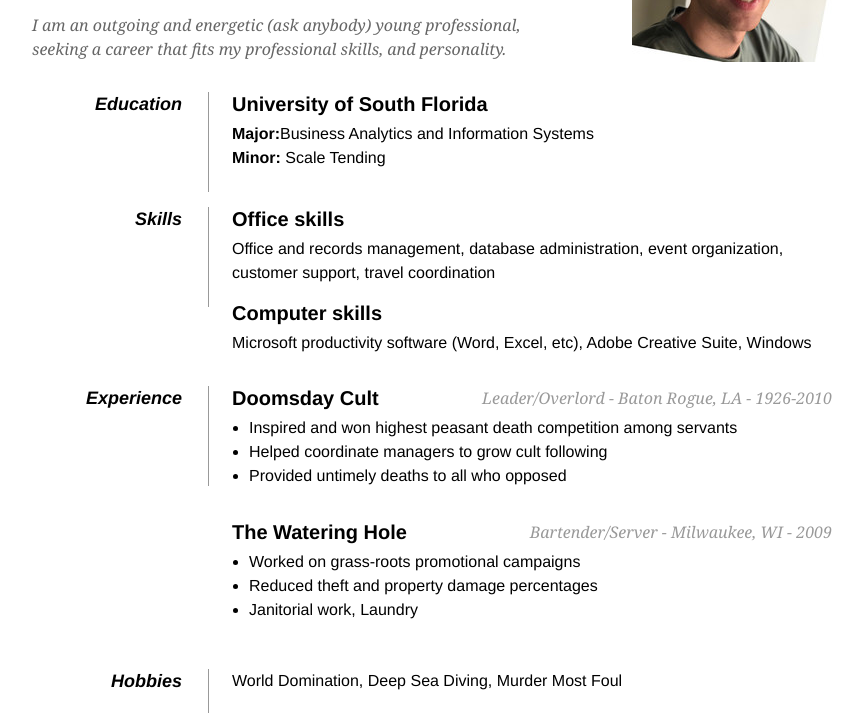
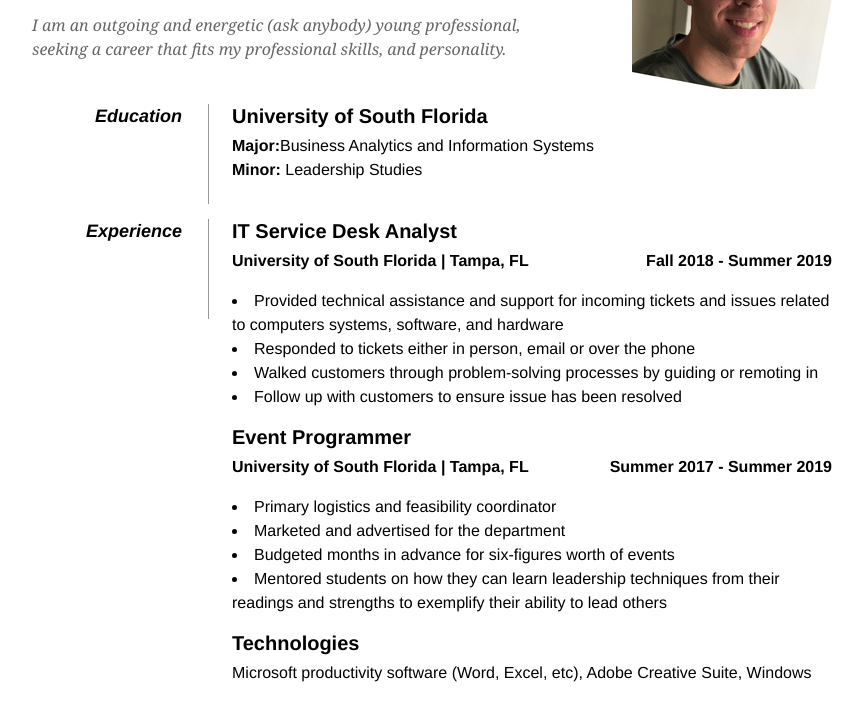
Before and after one commit to jcc03/carroll-joseph, a plain HTML site: page index.html in a window 1280 px wide. Shown: the part 148-861 px from the top of the page, without its empty margins (208-1071 px from the left). Drawn offline with Linux system fonts and the light colour scheme.

Commit message:
4hird commit

```diff
--- a/index.html
+++ b/index.html
@@ -13,7 +13,7 @@
         body { font: 16px Helvetica, Sans-Serif; line-height: 24px; background: url(images/noise.jpg); }
         .clear { clear: both; }
         #page-wrap { width: 800px; margin: 40px auto 60px; }
-        #pic { float: right; margin: -30px 0 0 0; }
+        #pic { float: right; margin: -3px 0 0 0; }
         h1 { margin: 0 0 16px 0; padding: 0 0 16px 0; font-size: 42px; font-weight: bold; letter-spacing: -2px; border-bottom: 1px solid #999; }
         h2 { font-size: 20px; margin: 0 0 6px 0; position: relative; }
         h2 span { position: absolute; bottom: 0; right: 0; font-style: italic; font-family: Georgia, Serif; font-size: 16px; color: #999; font-weight: normal; }
@@ -63,48 +63,56 @@
             <dd>
                 <h2>University of South Florida</h2>
                 <p><strong>Major:</strong>Business Analytics and Information Systems<br />
-                   <strong>Minor:</strong> Scale Tending</p>
-            </dd>
-
-            <dd class="clear"></dd>
-
-            <dt>Skills</dt>
-            <dd>
-                <h2>Office skills</h2>
-                <p>Office and records management, database administration, event organization, customer support, travel coordination</p>
-
-                <h2>Computer skills</h2>
-                <p>Microsoft productivity software (Word, Excel, etc), Adobe Creative Suite, Windows</p>
+                   <strong>Minor:</strong> Leadership Studies</p>
             </dd>
 
             <dd class="clear"></dd>
 
             <dt>Experience</dt>
             <dd>
-                <h2>Doomsday Cult <span>Leader/Overlord - Baton Rogue, LA - 1926-2010</span></h2>
-                <ul>
-                    <li>Inspired and won highest peasant death competition among servants</li>
-                    <li>Helped coordinate managers to grow cult following</li>
-                    <li>Provided untimely deaths to all who opposed</li>
-                </ul>
+                <h2>IT Service Desk Analyst</h2>
+                <h4 style="text-align:left;">
+                    University of South Florida | Tampa, FL
+                    <span style="float:right;">Fall 2018 - Summer 2019</span>
+                </h4>
+                <p>
+                    <li>Provided technical assistance and support for incoming tickets and issues related to computers systems, software, and hardware</li>
+                    <li>Responded to tickets either in person, email or over the phone</li>
+                    <li>Walked customers through problem-solving processes by guiding or remoting in</li>
+                    <li>Follow up with customers to ensure issue has been resolved</li>
+                </p>
 
-                <h2>The Watering Hole <span>Bartender/Server - Milwaukee, WI - 2009</span></h2>
-                <ul>
-                    <li>Worked on grass-roots promotional campaigns</li>
-                    <li>Reduced theft and property damage percentages</li>
-                    <li>Janitorial work, Laundry</li>
-                </ul>
+                <h2>Event Programmer</h2>
+                <h4 style="text-align:left;">
+                    University of South Florida | Tampa, FL
+                    <span style="float:right;">Summer 2017 - Summer 2019</span>
+                </h4>
+                <p>
+                    <li>Primary logistics and feasibility coordinator</li>
+                    <li>Marketed and advertised for the department</li>
+                    <li>Budgeted months in advance for six-figures worth of events</li>
+                    <li>Mentored students on how they can learn leadership techniques from their readings and strengths to
+                        exemplify their ability to lead others</li>
+                </p>
+
+                <h2>Technologies</h2>
+                <p>Microsoft productivity software (Word, Excel, etc), Adobe Creative Suite, Windows</p>
             </dd>
 
             <dd class="clear"></dd>
 
             <dt>Hobbies</dt>
-            <dd>World Domination, Deep Sea Diving, Murder Most Foul</dd>
+            <dd>Cycling, Skiing, Skateboarding and Travelling
+            <br><strong>Homelab Projects</strong></br>
+            </dd>
 
             <dd class="clear"></dd>
 
             <dt>References</dt>
-            <dd>Available on request</dd>
+            <dd>Available on request
+            <br></br>
+            <br><strong>Please see contact info above</strong></br>
+            </dd>
 
             <dd class="clear"></dd>
         </dl>
```
